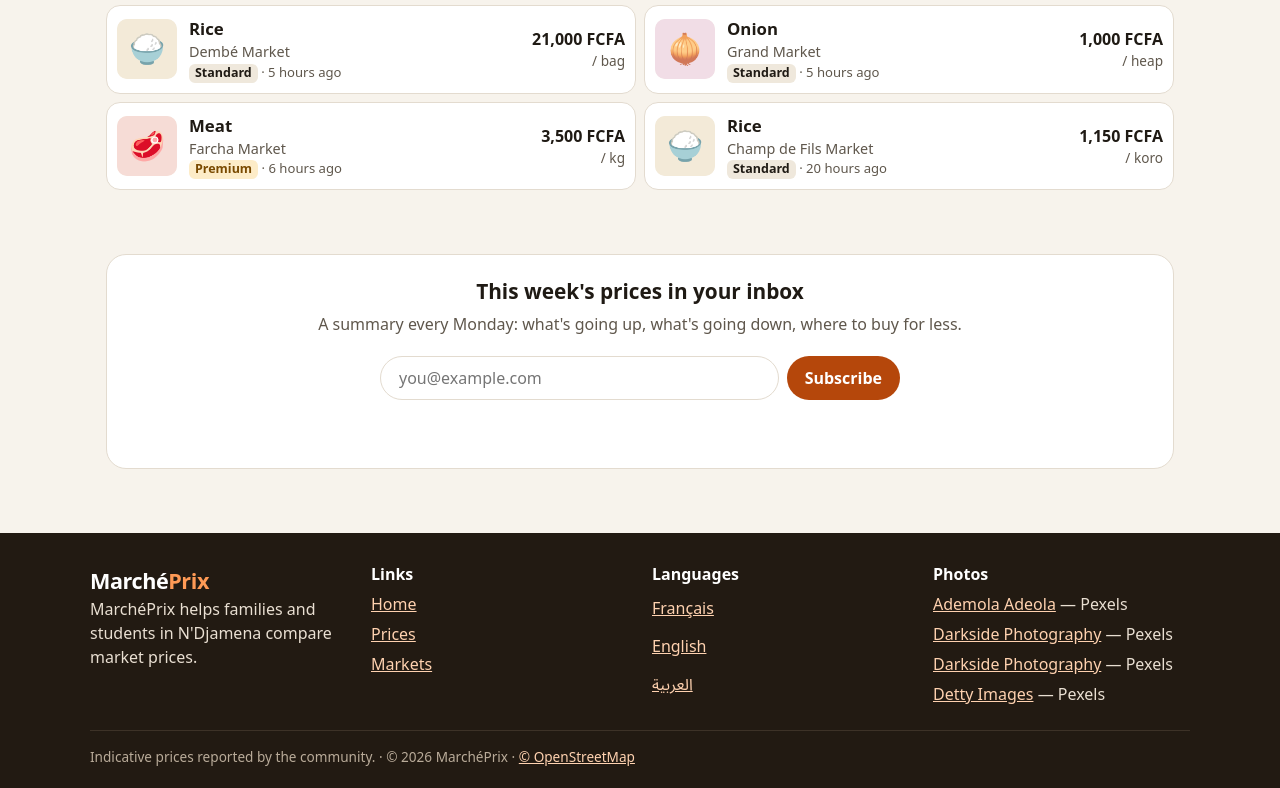
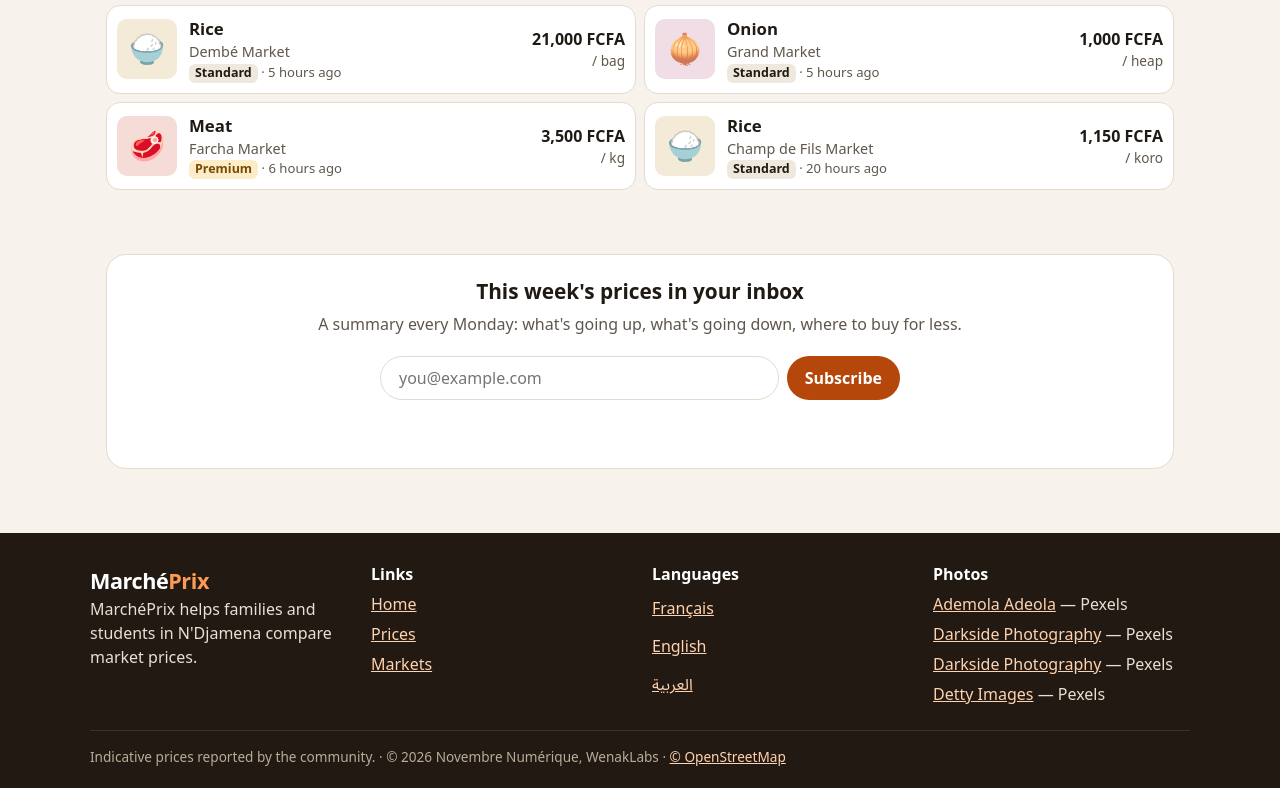
Before and after one commit to Gnandal/marcheprix, a plain HTML site: page index.html in a window 1280 px wide. Shown: the part 1282-2070 px from the top of the page. Drawn offline with nearby package versions, Linux system fonts and the light colour scheme.

Commit message:
Ajoute le copyright Novembre Numérique, WenakLabs

```diff
--- a/index.html
+++ b/index.html
@@ -6,6 +6,8 @@
   <title>MarchéPrix — Les prix des marchés de N'Djamena</title>
   <meta name="description" content="Comparez les prix des produits dans les marchés de N'Djamena.">
   <link rel="preload" as="image" href="images/hero-800.jpg" imagesrcset="images/hero-800.jpg 800w, images/hero-1280.jpg 1280w" imagesizes="100vw">
+  <meta name="author" content="Novembre Numérique, WenakLabs">
+  <meta name="copyright" content="© 2026 Novembre Numérique, WenakLabs">
   <link rel="stylesheet" href="css/style.css">
   <link rel="manifest" href="manifest.json">
   <meta name="theme-color" content="#b5470b">
--- a/js/commun.js
+++ b/js/commun.js
@@ -289,7 +289,7 @@ function rendreFooter() {
       credits)
   ), el("p", { class: "footer-note" },
     el("span", { "data-i18n": "footer_note" }, t("footer_note")),
-    " · © " + new Date().getFullYear() + " MarchéPrix · ",
+    " · © " + new Date().getFullYear() + " Novembre Numérique, WenakLabs · ",
     el("a", { href: "https://www.openstreetmap.org/copyright", rel: "noopener", target: "_blank" }, "© OpenStreetMap")));
 }
 
```
Also changed, not shown: marche.html (+2 -0 lines), marches.html (+2 -0 lines), prix.html (+2 -0 lines), 1 other file.
